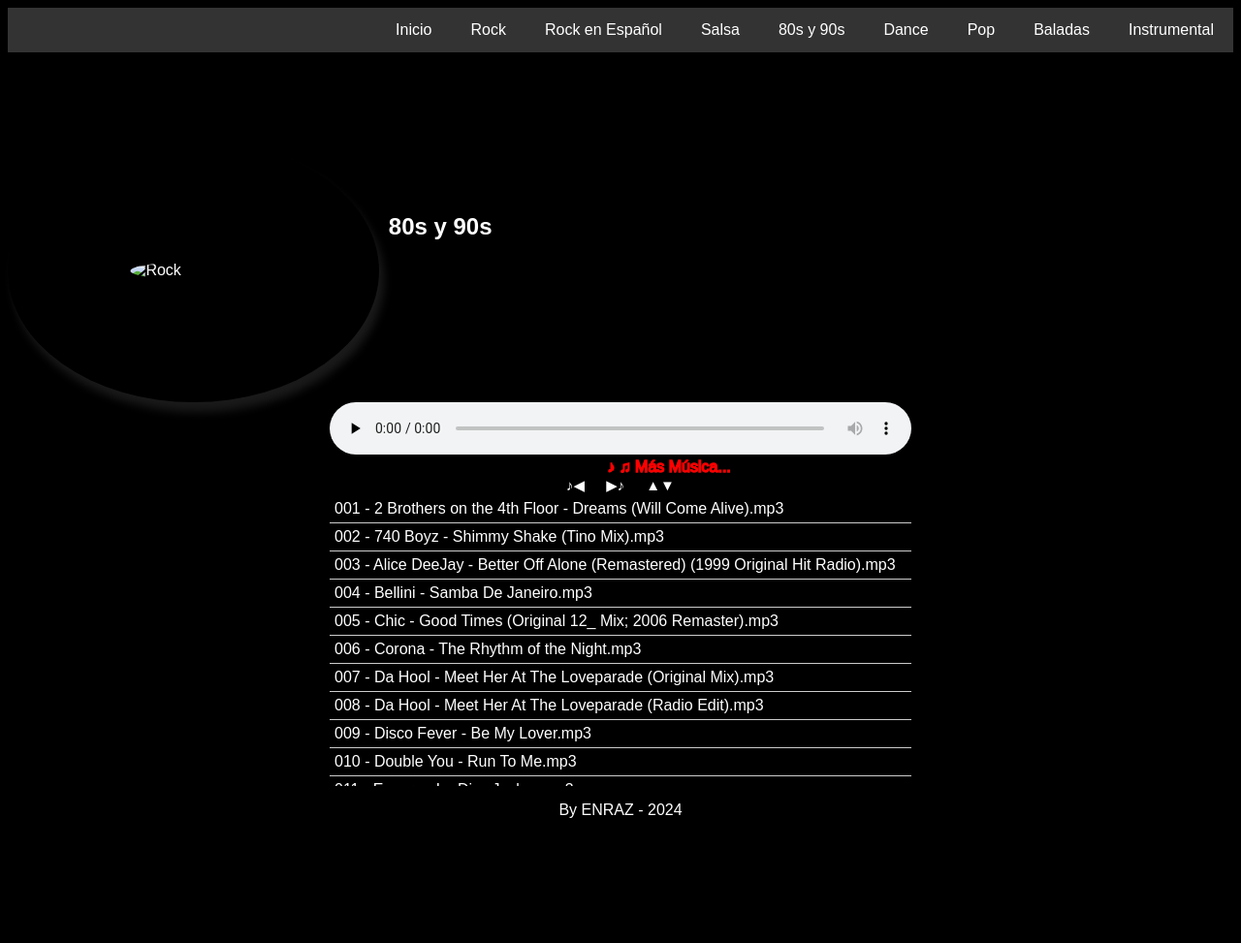
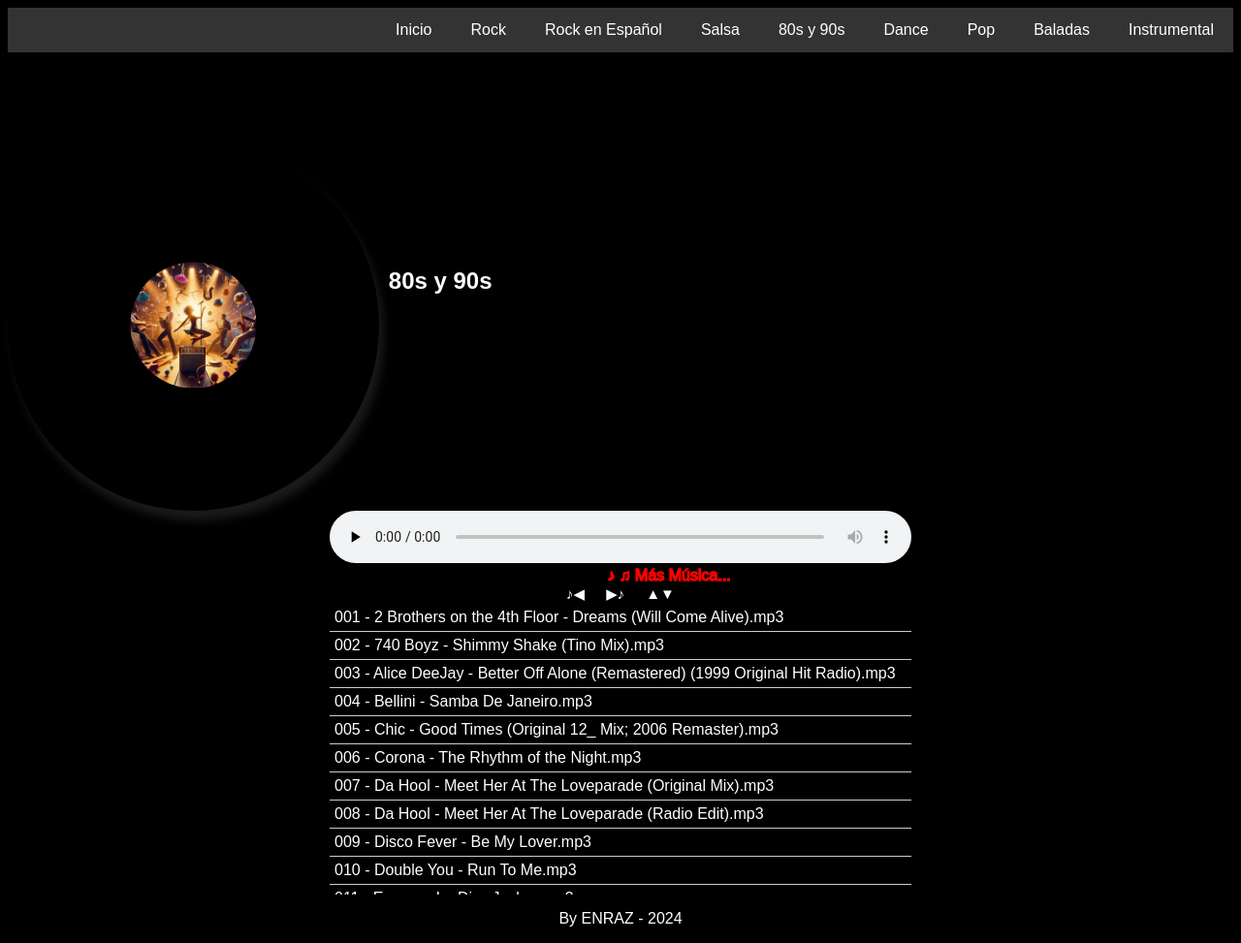
Before and after one commit to KikeErazo/rm, a plain HTML site: page generos/80s90s/8090.html in a window 1280 px wide. Shown: the whole page at 97% size. Before the commit the page ends 861 px from the top, so only its background shows below. Drawn offline with Linux system fonts and the light colour scheme.

Commit message:
Update 8090.html
Arreglando enlaces

```diff
--- a/generos/80s90s/8090.html
+++ b/generos/80s90s/8090.html
@@ -33,7 +33,7 @@
 
 <div class="genero">
   <div style="display: flex; align-items: center;">
-    <img src="imagenes/8090.jpg" alt="Rock" style="width: 130px; margin-right: 10px;">
+    <img src="//kikeerazo.github.io/rm/imagenes/8090.jpg" alt="Rock" style="width: 130px; margin-right: 10px;">
     <h2>80s y 90s</h2>
   </a>
   </div>
```
